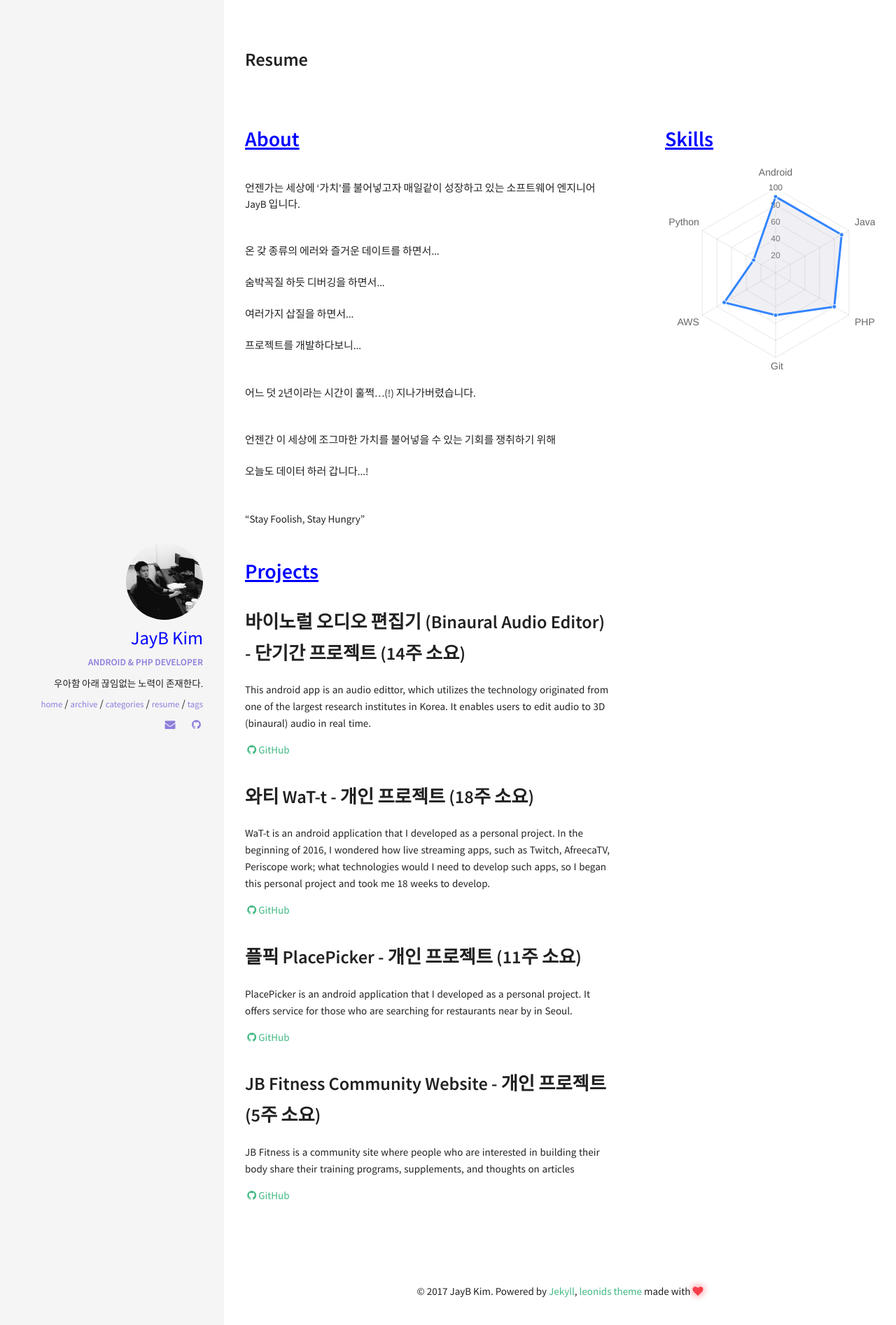
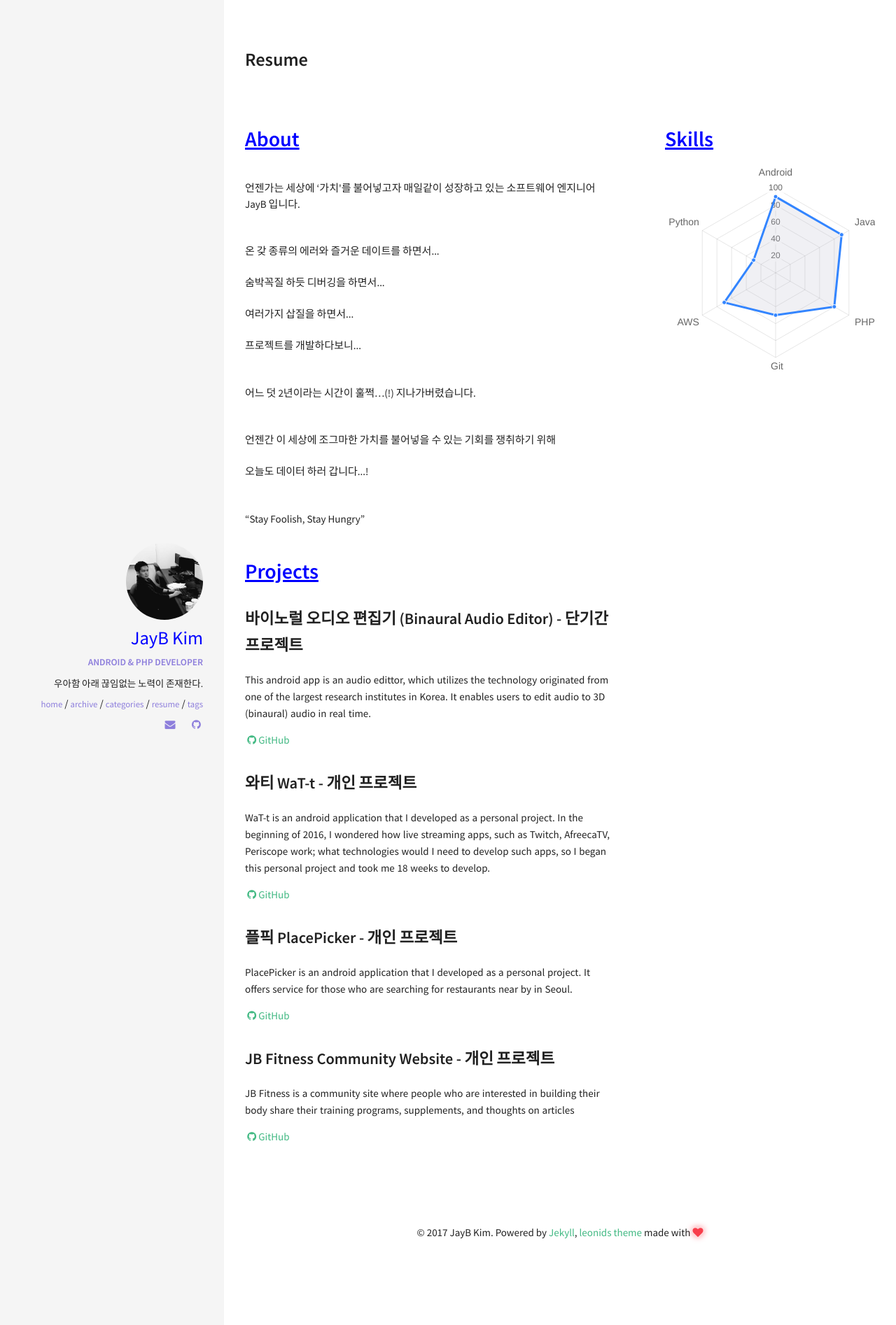
Before and after one commit to renyuanz/leonids, a Jekyll site: the page built from resume.html, in a window 1280 px wide. Shown: the top 1894 px of the page at 70% size. Built offline with Jekyll 4.4.1, drawn with Linux system fonts in a browser that asks for light colours; nearby versions of some CDN libraries.

Commit message:
Updated
Updated

```diff
--- a/_data/index/projects.yml
+++ b/_data/index/projects.yml
@@ -1,25 +1,25 @@
-- name: 바이노럴 오디오 편집기 (Binaural Audio Editor) - 단기간 프로젝트 (14주 소요)
+- name: 바이노럴 오디오 편집기 (Binaural Audio Editor) - 단기간 프로젝트
   descr: "This android app is an audio edittor, which utilizes the technology originated from one of the largest research institutes in Korea. It enables users to edit audio to 3D (binaural) audio in real time."
   image: jayb.jpg
   github: https://github.com/jaybkim1
 
 
 
-- name: 와티 WaT-t - 개인 프로젝트 (18주 소요)
+- name: 와티 WaT-t - 개인 프로젝트
   descr: "WaT-t is an android application that I developed as a personal project. In the beginning of 2016, I wondered how live streaming apps, such as Twitch, AfreecaTV, Periscope work; what technologies would I need to develop such apps, so I began this personal project and took me 18 weeks to develop. "
   image: pong.png
   github: https://github.com/jaybkim1
 
 
 
-- name: 플픽 PlacePicker - 개인 프로젝트 (11주 소요)
+- name: 플픽 PlacePicker - 개인 프로젝트
   descr: "PlacePicker is an android application that I developed as a personal project. It offers service for those who are searching for restaurants near by in Seoul."
   image: pong.png
   github: https://github.com/jaybkim1
 
 
 
-- name: JB Fitness Community Website - 개인 프로젝트 (5주 소요)
+- name: JB Fitness Community Website - 개인 프로젝트
   descr: "JB Fitness is a community site where people who are interested in building their body share their training programs, supplements, and thoughts on articles"
   image: pong.png
   github: https://github.com/jaybkim1
--- a/_includes/sections/projects.html
+++ b/_includes/sections/projects.html
@@ -3,7 +3,7 @@
 {% for project in site.data.index.projects %}
     <div class="row">
             <div class="col" style="margin-bottom: 20px">
-                <h2 style="margin-bottom: 5px">{{ project.name }}</h2>
+                <h3 style="margin-bottom: 5px">{{ project.name }}</h3>
                 <p style="margin-bottom: 15px">{{ project.descr }}</p>
 
                 {% if project.github %}
```
